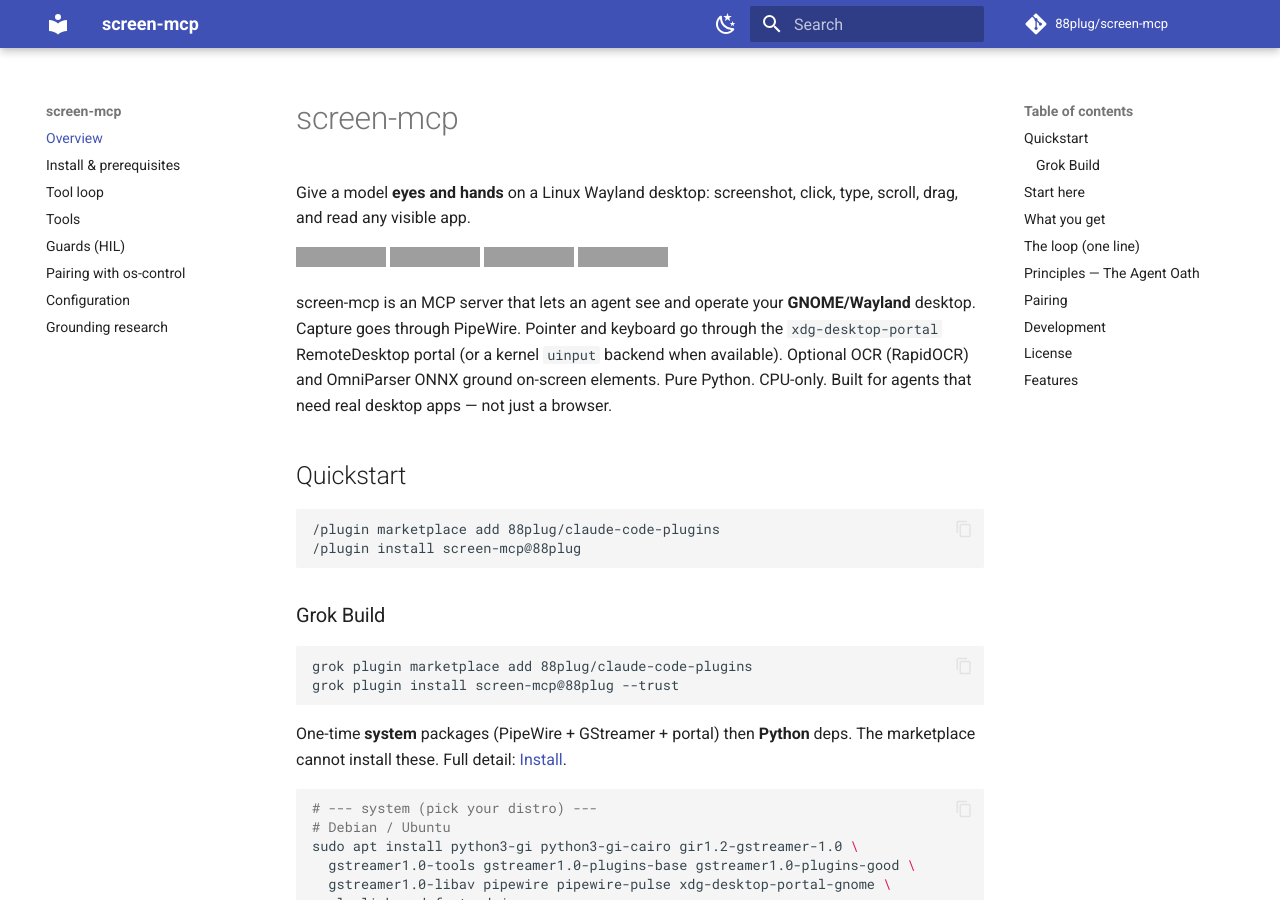
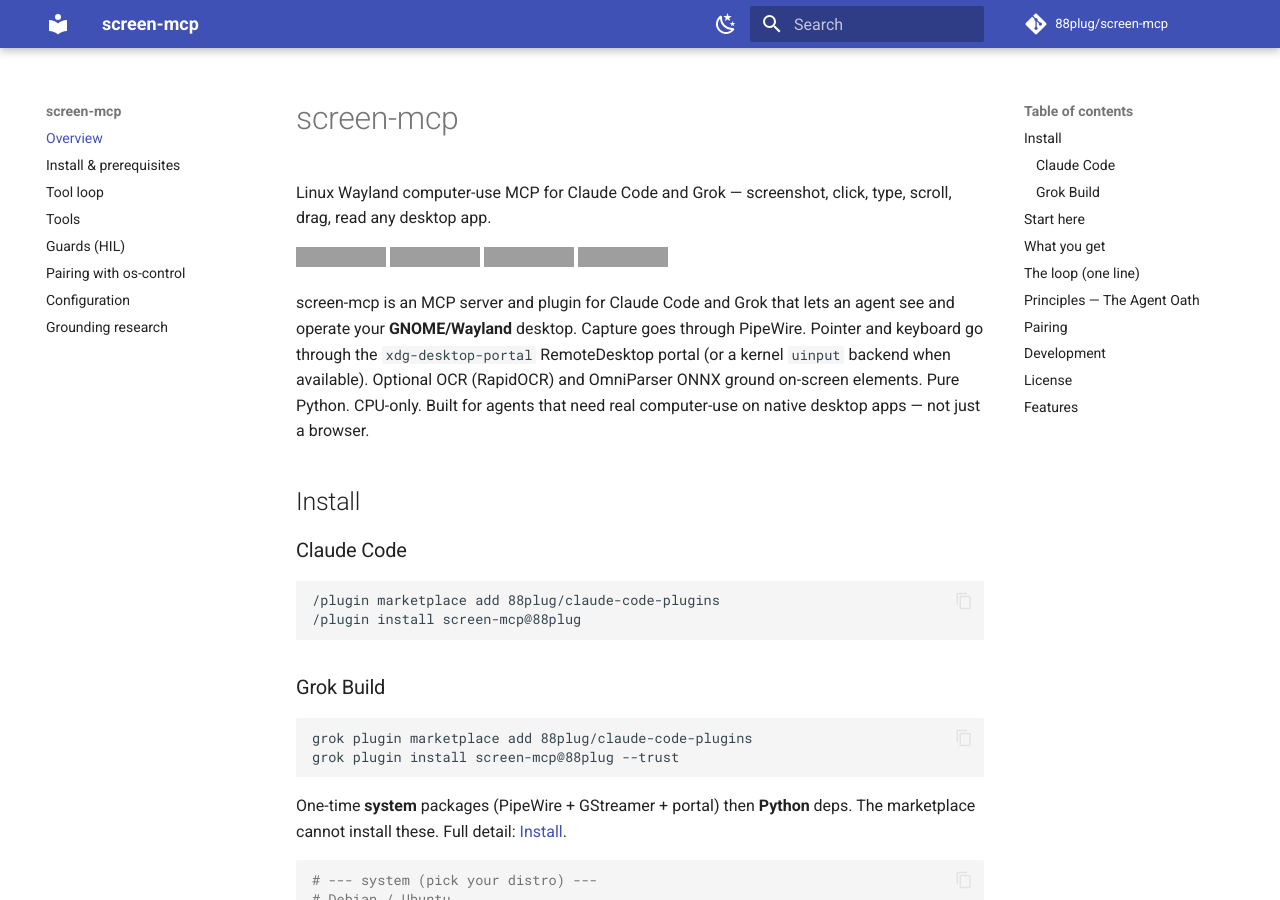
Before and after one commit to 88plug/screen-mcp, an MkDocs documentation site: the page built from docs/index.md, in a window 1280 px wide and 900 px high, cut to the strip 0-900 px from the top of the window. Built offline with MkDocs 1.6.1 and Material for MkDocs 9.7.7, drawn with Linux system fonts in a browser that asks for light colours; comment, search, counter and statistics services are not loaded; grey boxes are pictures that could not be loaded.

Commit message:
docs(seo): dual-harness Claude Code + Grok one-liner (Wave 7)
Keyword-front computer-use MCP wording for Claude Code and Grok on README,
docs index, and mkdocs site_description. Keep system package one-liners.

````diff
--- a/docs/index.md
+++ b/docs/index.md
@@ -1,15 +1,17 @@
 # screen-mcp
 
-Give a model **eyes and hands** on a Linux Wayland desktop: screenshot, click, type, scroll, drag, and read any visible app.
+Linux Wayland computer-use MCP for Claude Code and Grok — screenshot, click, type, scroll, drag, read any desktop app.
 
 [![plugin-validate](https://github.com/88plug/screen-mcp/actions/workflows/plugin-validate.yml/badge.svg)](https://github.com/88plug/screen-mcp/actions/workflows/plugin-validate.yml)
 [![License: FSL-1.1-ALv2](https://img.shields.io/badge/license-FSL--1.1--ALv2-blue?style=flat)](https://github.com/88plug/screen-mcp/blob/main/LICENSE)
 [![Claude Code plugin](https://img.shields.io/badge/Claude%20Code-plugin-8A2BE2?style=flat)](https://github.com/88plug/claude-code-plugins)
 [![Docs](https://img.shields.io/badge/docs-online-2ea44f?style=flat)](https://88plug.github.io/screen-mcp/)
 
-screen-mcp is an MCP server that lets an agent see and operate your **GNOME/Wayland** desktop. Capture goes through PipeWire. Pointer and keyboard go through the `xdg-desktop-portal` RemoteDesktop portal (or a kernel `uinput` backend when available). Optional OCR (RapidOCR) and OmniParser ONNX ground on-screen elements. Pure Python. CPU-only. Built for agents that need real desktop apps — not just a browser.
+screen-mcp is an MCP server and plugin for Claude Code and Grok that lets an agent see and operate your **GNOME/Wayland** desktop. Capture goes through PipeWire. Pointer and keyboard go through the `xdg-desktop-portal` RemoteDesktop portal (or a kernel `uinput` backend when available). Optional OCR (RapidOCR) and OmniParser ONNX ground on-screen elements. Pure Python. CPU-only. Built for agents that need real computer-use on native desktop apps — not just a browser.
 
-## Quickstart
+## Install
+
+### Claude Code
 
 ```text
 /plugin marketplace add 88plug/claude-code-plugins
@@ -22,7 +24,6 @@
 grok plugin marketplace add 88plug/claude-code-plugins
 grok plugin install screen-mcp@88plug --trust
 ```
-
 
 One-time **system** packages (PipeWire + GStreamer + portal) then **Python** deps.
 The marketplace cannot install these. Full detail: [Install](https://github.com/88plug/screen-mcp/blob/main/install.md).
--- a/mkdocs.yml
+++ b/mkdocs.yml
@@ -1,5 +1,5 @@
 site_name: screen-mcp
-site_description: 'Linux Wayland desktop automation for Claude Code — MCP server that screenshots, clicks, types, scrolls, drags, and reads any visible app.'
+site_description: 'Linux Wayland computer-use MCP for Claude Code and Grok — screenshot, click, type, scroll, drag, read any desktop app.'
 site_url: https://88plug.github.io/screen-mcp/
 repo_url: https://github.com/88plug/screen-mcp
 repo_name: 88plug/screen-mcp
````
Also changed, not shown: README.md (+9 -8 lines).
